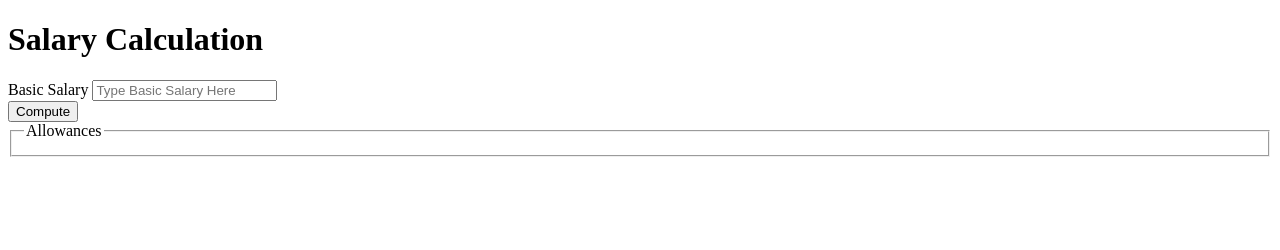
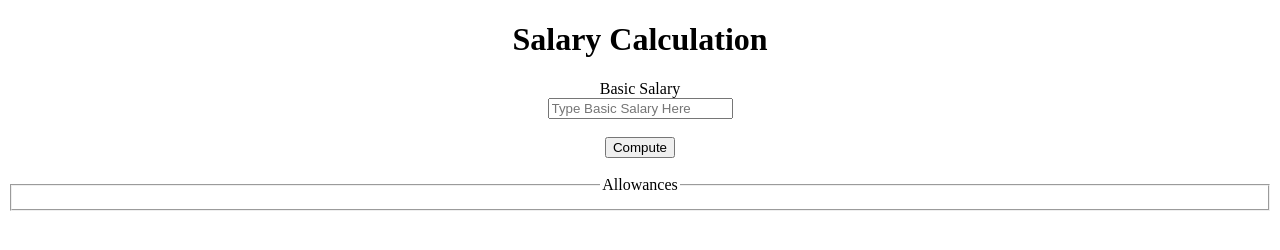
Before and after one commit to ankushsingh24/Salary-Calculation, a plain HTML site: page index.html in a window 1280 px wide. Drawn offline with Linux system fonts and the light colour scheme.

Commit message:
aligned body

```diff
--- a/index.html
+++ b/index.html
@@ -1,6 +1,7 @@
 <!DOCTYPE html>
 <html lang="en">
-  <head>
+
+<head>
     <meta charset="UTF-8" />
     <meta http-equiv="X-UA-Compatible" content="IE=edge" />
     <meta name="viewport" content="width=device-width, initial-scale=1.0" />
@@ -8,23 +9,26 @@
     <script src="script/model.js"></script>
     <!-- <script src="script/controller.js" defer></script> -->
     <script src="script/controller.js"></script>
-  </head>
+</head>
 
-  <body>
+<body style="text-align: center">
     <h1>Salary Calculation</h1>
     <label for="">Basic Salary</label>
+    <br />
     <input id="salary" type="text" placeholder="Type Basic Salary Here" />
-    <br />
+    <br /><br />
     <button id="compute">Compute</button>
     <br />
+    <br />
     <fieldset id="output">
-      <legend>Allowances</legend>
-      <!-- <p>HRA is <span id="hra"></span></p>
+        <legend>Allowances</legend>
+        <!-- <p>HRA is <span id="hra"></span></p>
       <p>DA is <span id="da"></span></p>
       <p>TA is <span id="ta"></span></p>
       <p>MA is <span id="ma"></span></p>
       <p>GS is <span id="gs"></span></p>
       <p>NS is <span id="ns"></span></p> -->
     </fieldset>
-  </body>
+</body>
+
 </html>
```
